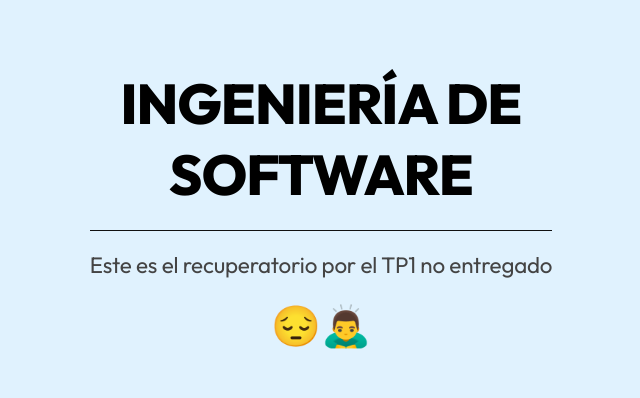
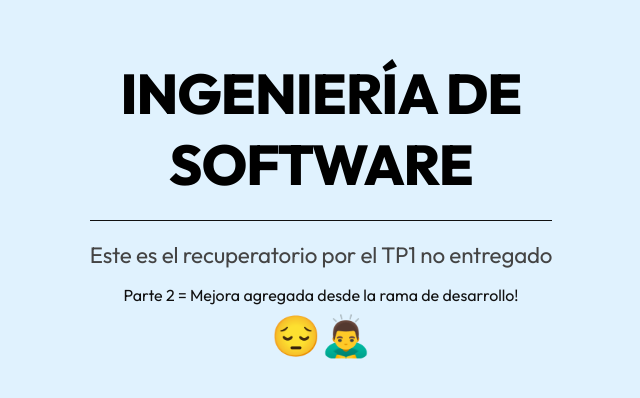
Before and after one commit to PabloEzequielCampos/recuperatorio-infra, a plain HTML site: page index.html in a window 1280 px wide. Shown: the part 194-592 px from the top of the page, without its empty margins (319-959 px from the left). Drawn offline with Linux system fonts and the light colour scheme.

Commit message:
Agrego nuevo parrafo desde la rama desarrollo

```diff
--- a/index.html
+++ b/index.html
@@ -1,5 +1,6 @@
 <!DOCTYPE html>
 <html lang="es">
+
 <head>
   <meta charset="UTF-8">
   <meta name="viewport" content="width=device-width, initial-scale=1.0">
@@ -57,11 +58,14 @@
     }
   </style>
 </head>
+
 <body>
   <main class="content">
     <h1>Ingeniería de Software</h1>
     <p class="notice">Este es el recuperatorio por el TP1 no entregado</p>
+    <p> Parte 2 = Mejora agregada desde la rama de desarrollo!</p>
     <div class="emoji">😔🙇‍♂️</div>
   </main>
 </body>
+
 </html>
```
